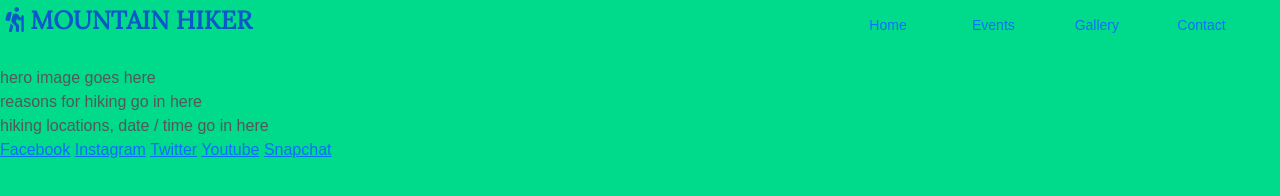
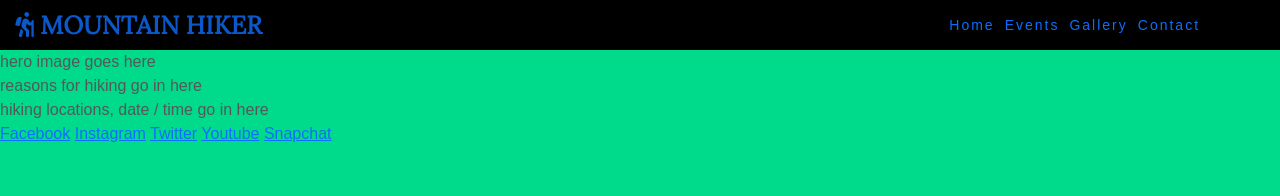
Before and after one commit to BogdanCatalin-Iacob/test, a plain HTML site: page index.html in a window 1280 px wide. Drawn offline with nearby package versions, Linux system fonts and the light colour scheme.

Commit message:
nav update

```diff
--- a/assets/css/style.css
+++ b/assets/css/style.css
@@ -13,15 +13,20 @@ body {
 }
 
 /*---------------------------------------------------- Colours ------*/
-
+.menu,
+.logo{
+    background-color: #000;
+}
 
 
 /*---------------------------------------------------- Header ------*/
 
 .logo h2{
+    font-family:  Lora, Arial, sans-serif;
+    font-weight: 700;
     font-size: 25px;
-    margin-top: 5px;
-    margin-left: 5px;
+    margin-top: 10px;
+    margin-left: 15px;
 }
 
 .logo i{
@@ -32,21 +37,22 @@ body {
     text-decoration: none;
 }
 
-.website-name {
-    font-family:  Lora, Arial, sans-serif;
-    font-weight: 700;
-    font-size: 40px;
-}
-
-/* .menucontainer{
-    font-size: 0;
-} */
+.menu{
+    margin-right: 10px;
+    }
 
 #nav{
     display: flex;
     justify-content: center;
     align-items: center;
     height: 50px;
+    list-style-type: none;
+    letter-spacing: 2px;
+    margin-bottom: 0;
+}
+
+#nav li{
+margin-right: 10px;
 }
 
 #nav a{
--- a/index.html
+++ b/index.html
@@ -22,23 +22,23 @@
     <header>
         <div class="row no-gutters logo">
             <a href="index.html" aria-label="Go to home page" class="col-md-8">
-                <h2 class="text-uppercase website-name"><i class="fas fa-hiking fa-4x"></i> Mountain Hiker</h2>
+                <h2 class="text-uppercase"><i class="fas fa-hiking fa-4x"></i> Mountain Hiker</h2>
             </a>
 
             <nav class="col-md-4">
-                <div class="row no-gutters">
+                <div class="row no-gutters menu">
                     <div class="col">
-                        <ul id="nav" class="list-inline">
-                            <li class="col col-md-3 list-inline-item">
+                        <ul id="nav">
+                            <li>
                                 <a href="index.html" aria-label="Go to home page">Home</a>
                             </li>
-                            <li class="col col-md-3 list-inline-item">
+                            <li>
                                 <a href="events.html" aria-label="Go to events page">Events</a>
                             </li>
-                            <li class="col col-md-3 list-inline-item">
+                            <li>
                                 <a href="gallery.html" aria-label="Go to gallery page">Gallery</a>
                             </li>
-                            <li class="col col-md-3 list-inline-item">
+                            <li>
                                 <a href="contact.html" aria-label="Go to contact page">Contact</a>
                             </li>
                         </ul>
```
